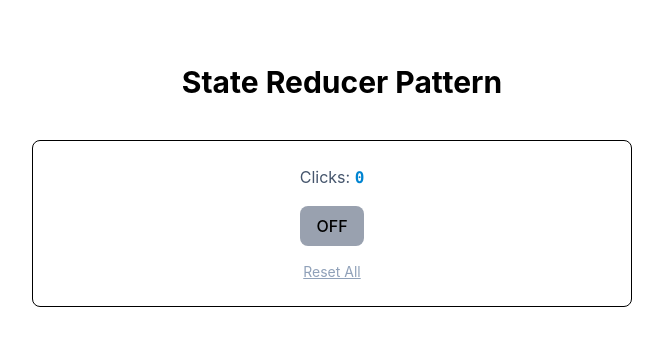
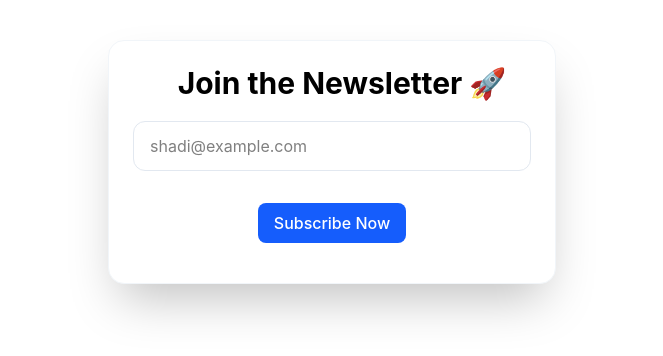
Before and after one commit to Nouralizadeh/Patterns, a React (Vite) app: page / in a window 1280 px wide. Shown: the top 356 px of the page, without its empty margins (308-971 px from the left). Built offline with nearby package versions, Linux system fonts and the light colour scheme.

Commit message:
CustomHook pattern example added

```diff
--- a/src/App.tsx
+++ b/src/App.tsx
@@ -5,7 +5,8 @@
 // import ProviderPattern from "./Paterns/Component Architecture/ProviderPattern";
 // import CompoundComponnets from "./Paterns/Component Architecture/CompoundComponents";
 // import UnControlledDemo from "./Paterns/ComponentArchitecture/Un-controlled";
-import StateReducer from "./Paterns/StatePatterns/StateReducer";
+// import StateReducer from "./Paterns/StatePatterns/StateReducer";
+import { CustomHook } from "./Paterns/StatePatterns/CustomHook";
 
 function App() {
   return (
@@ -16,8 +17,9 @@ function App() {
       <RenderProps />
       <ProviderPattern />
       <CompoundComponnets />
-      <UnControlledDemo /> */}
-      <StateReducer />
+      <UnControlledDemo />
+      <StateReducer />*/}
+      <CustomHook />
     </>
   );
 }
--- /dev/null
+++ b/src/Paterns/StatePatterns/CustomHook.tsx
@@ -0,0 +1,82 @@
+import { useRef, useState, useCallback } from "react";
+
+export function CustomHook() {
+  const emailRef = useRef<HTMLInputElement>(null);
+
+  const { isLoading, error, success, submitForm } = useSignup();
+
+  const handleSubmit = (e: React.FormEvent) => {
+    e.preventDefault();
+    if (emailRef.current) {
+      submitForm(emailRef.current.value);
+    }
+  };
+
+  return (
+    <div className="borderd-elevated">
+      <h2 className="title">Join the Newsletter 🚀</h2>
+
+      <form onSubmit={handleSubmit} className="items-center space-y-4">
+        <div>
+          <input
+            ref={emailRef}
+            type="text"
+            placeholder="shadi@example.com"
+            disabled={isLoading}
+            className="input-standard"
+          />
+          {error && <p className="error">{error}</p>}
+        </div>
+
+        <button type="submit" disabled={isLoading} className="btn-primary">
+          {isLoading ? "Sending..." : "Subscribe Now"}
+        </button>
+      </form>
+
+      {success && (
+        <div className="succsess">Welcome aboard! Check your email.</div>
+      )}
+    </div>
+  );
+}
+
+//-------------------------------------
+//------------------Hook---------------
+//-------------------------------------
+
+// --- Types ---
+interface SignupState {
+  isLoading: boolean;
+  error: string | null;
+  success: boolean;
+}
+
+// --- The Hook ---
+export function useSignup() {
+  const [state, setState] = useState<SignupState>({
+    isLoading: false,
+    error: null,
+    success: false,
+  });
+
+  const submitForm = useCallback(async (email: string) => {
+    // Validation Simple
+    if (!email.includes("@")) {
+      setState((prev) => ({ ...prev, error: "Invalid email" }));
+      return;
+    }
+
+    setState({ isLoading: true, error: null, success: false });
+
+    try {
+      // Simulation API Call
+      await new Promise((resolve) => setTimeout(resolve, 2000));
+
+      setState({ isLoading: false, error: null, success: true });
+    } catch (err) {
+      setState({ isLoading: false, error: "Error occured!", success: false });
+    }
+  }, []);
+
+  return { ...state, submitForm };
+}
--- a/src/globals.css
+++ b/src/globals.css
@@ -11,6 +11,10 @@
 
 .borderd-container {
   @apply items-center m-10 border rounded-lg flex flex-col p-6;
+}
+
+.borderd-elevated {
+  @apply items-center text-center m-10 max-w-md mx-auto p-6 bg-white shadow-2xl rounded-2xl border border-slate-100;
 }
 
 .btn-primary,
@@ -33,18 +37,18 @@
   @apply bg-red-600 text-white hover:bg-red-500;
 }
 .input-standard {
-  @apply w-full px-3 py-2 border rounded-md focus:outline-none focus:ring-2 border-gray-300 focus:ring-blue-500;
+  @apply w-full px-4 py-3 rounded-xl border border-slate-200 focus:ring-2 focus:ring-indigo-500 outline-none transition-all disabled:bg-slate-50;
 }
 .reset {
   @apply text-sm text-slate-400 hover:text-slate-600 underline text-left;
 }
 
 .title {
-  @apply text-3xl   font-bold block ml-5;
+  @apply text-3xl font-bold block ml-5 mb-5;
 }
 
 .title2 {
-  @apply text-4xl   font-bold block ml-5;
+  @apply text-4xl font-bold block ml-5;
 }
 
 .error {
@@ -58,3 +62,7 @@
 .label2 {
   @apply font-mono font-bold text-sky-600;
 }
+
+.succsess {
+  @apply mt-4 p-3 bg-emerald-50 border border-emerald-200 text-emerald-700 rounded-lg text-center text-sm font-medium;
+}
```
